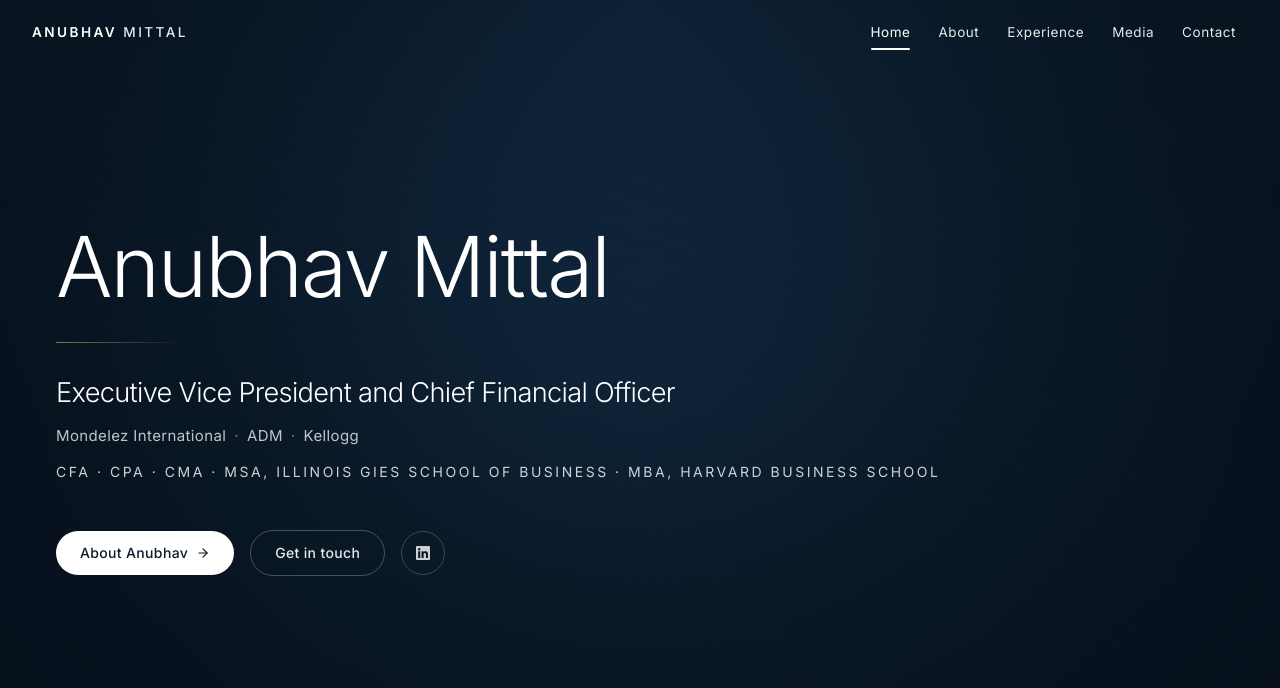
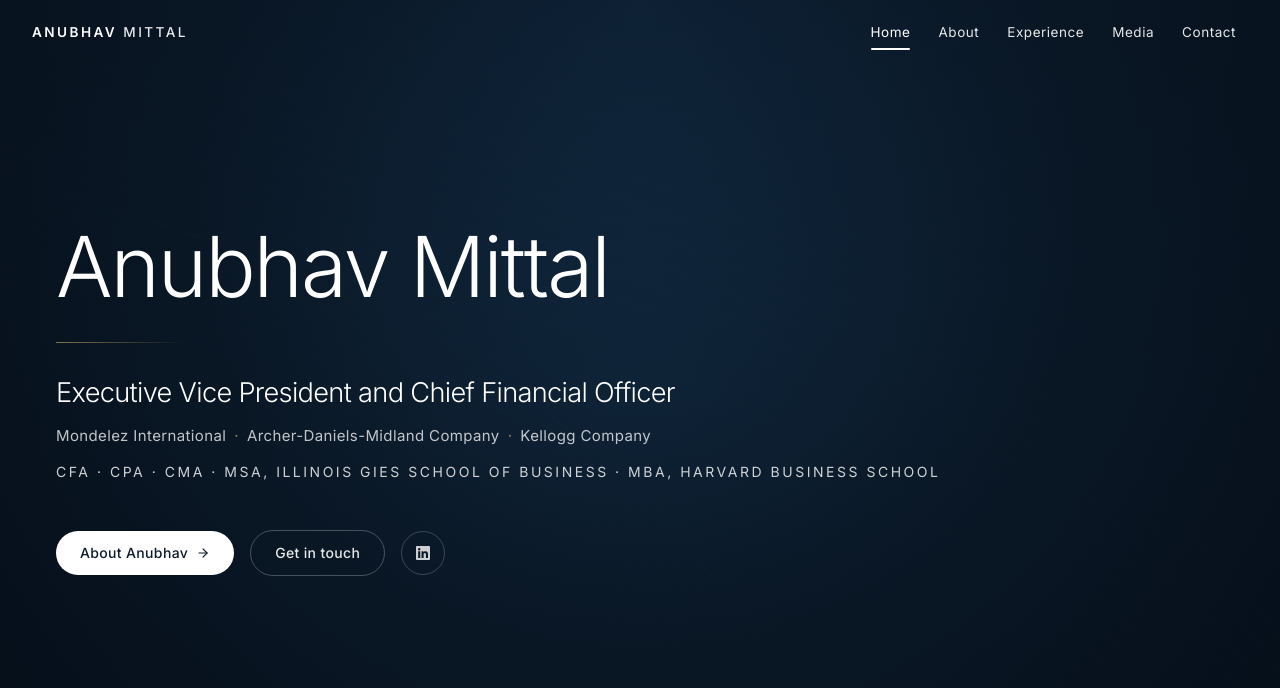
Before and after one commit to a2105z/anubhav-mittal-website, a React (Create React App) app: page / in a window 1280 px wide. Shown: the top 688 px of the page. Built offline with nearby package versions, Linux system fonts and the light colour scheme.

Commit message:
Spell out Archer-Daniels-Midland Company and Kellogg Company in the headline.
Co-authored-by: Cursor <cursoragent@cursor.com>

```diff
--- a/public/index.html
+++ b/public/index.html
@@ -15,7 +15,7 @@
     <meta name="theme-color" content="#0B1B2B" />
     <meta
       name="description"
-      content="Anubhav Mittal, CFA, CPA, CMA. Executive Vice President and Chief Financial Officer. Mondelez International, ADM, and Kellogg."
+      content="Anubhav Mittal, CFA, CPA, CMA. Executive Vice President and Chief Financial Officer. Mondelez International, Archer-Daniels-Midland Company, and Kellogg Company."
     />
     <link rel="apple-touch-icon" href="%PUBLIC_URL%/apple-touch-icon.png" />
     <link rel="manifest" href="%PUBLIC_URL%/manifest.json" />
--- a/src/hero/components/Subheader.tsx
+++ b/src/hero/components/Subheader.tsx
@@ -28,9 +28,9 @@ const Subheader: React.FC<{ delay: number }> = ({ delay }) => {
       >
         Mondelez International
         <span className="mx-2 text-brand-gold/80">·</span>
-        ADM
+        Archer-Daniels-Midland Company
         <span className="mx-2 text-brand-gold/80">·</span>
-        Kellogg
+        Kellogg Company
       </motion.p>
 
       <motion.p
```
